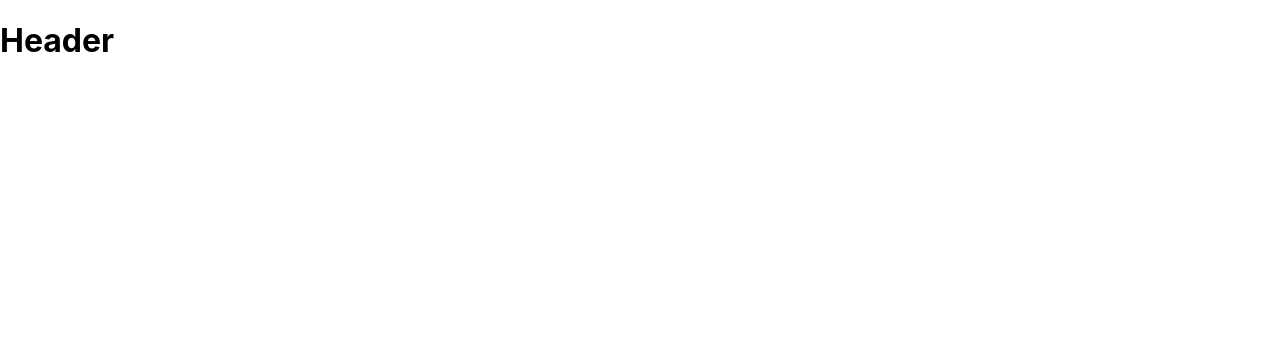
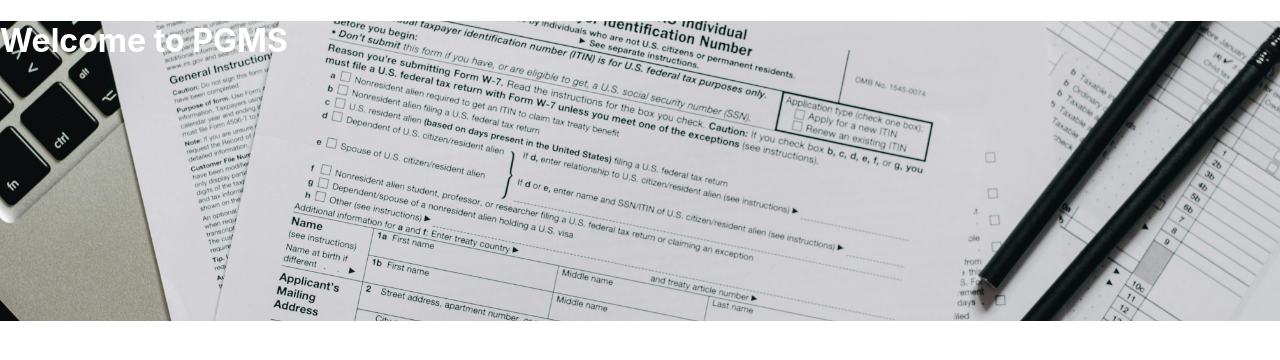
Before and after one commit to j-singrew/Accounting-, a React (Create React App) app in the folder pgms_frontend/: page / in a window 1280 px wide. Shown: the top 360 px of the page. Built offline with nearby package versions, Linux system fonts and the light colour scheme.

Commit message:
update home.js

```diff
--- a/pgms_frontend/src/pages/home/home.js
+++ b/pgms_frontend/src/pages/home/home.js
@@ -1,19 +1,28 @@
 import "./home.css"
+import Header from '../header/header';
 import React from 'react';
 import { Helmet } from 'react-helmet-async';
 
 function Home(){
     return(
         <>
+        <Header />
         <Helmet>
         <title>PGMS Accounting Services | Tax & Payroll in George</title>
         <meta
           name="description"
           content="Expert accounting, tax planning, and management support tailored for George, Western Cape businesses."
         />
+        <meta property="og:title" content="PGMS Accounting Services | George" />
+        <meta property="og:description" content="Expert tax planning and accounting support tailored for your business." />
+        <meta property="og:image" content="https://yourdomain.com/images/pgms-preview.png" />
+        <meta property="og:url" content="https://www.edenbiz.info/" />
+        <meta property="og:type" content="website" />
       </Helmet>
         <div className="Header">
-            <h1>Header</h1>
+            <header>
+
+            </header>
         </div>
         </>
     )
```
